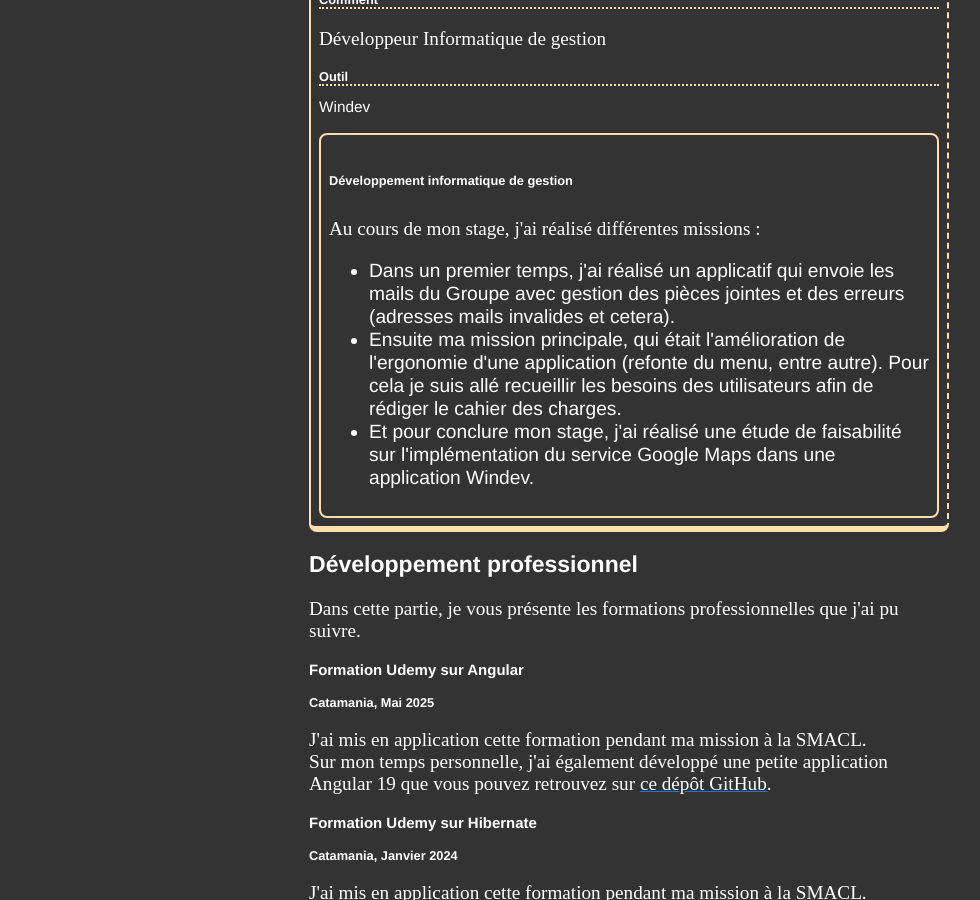
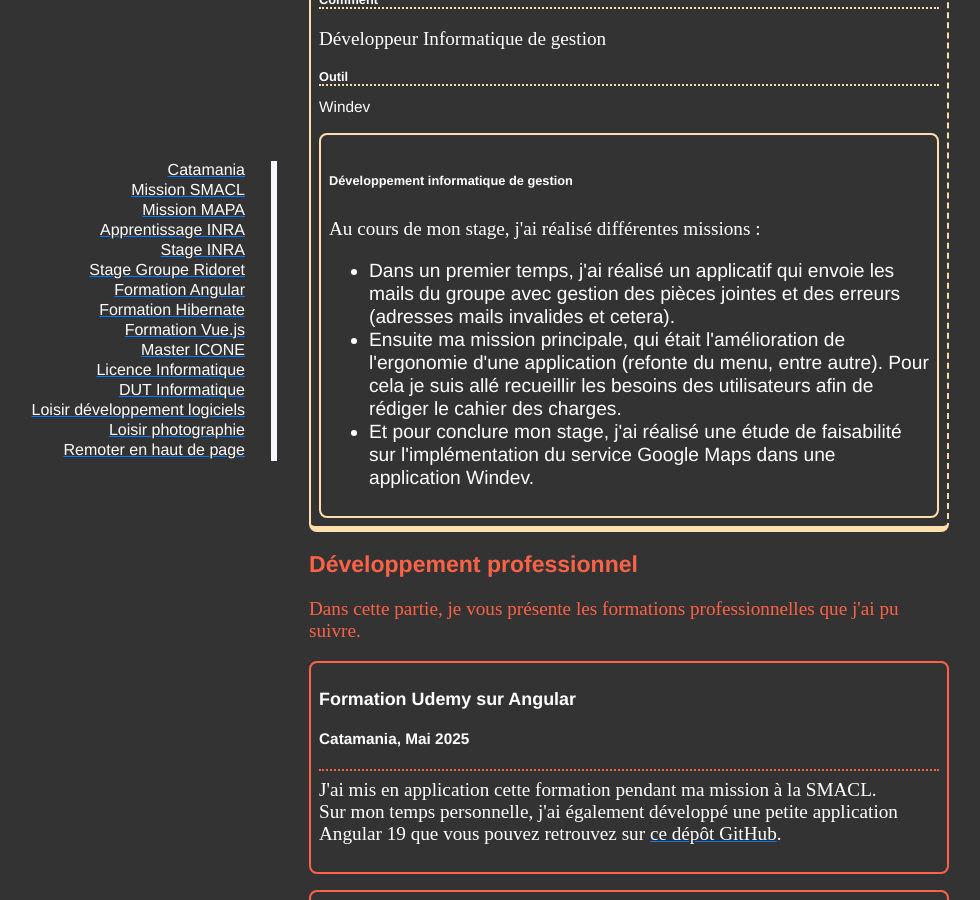
Before and after one commit to cthubert-fr/cthubert-fr.github.io, a Jekyll site: the page built from docs/cv.md, in a window 1280 px wide and 900 px high, scrolled down 6943 px. Shown: the whole window, without its empty margins (11-991 px from the left). Built offline with Jekyll 4.4.1, drawn with Linux system fonts in a browser that asks for light colours; some of the changed text lies outside the part shown.

Commit message:
Mise en page : CV + Fix HTML

```diff
--- a/docs/assets/css/style.css
+++ b/docs/assets/css/style.css
@@ -79,6 +79,22 @@ footer {
    ** Début style Curriculum Vitae                                      **
    *********************************************************************** */
 
+#toc ul {
+    position: fixed;
+    list-style: none;
+    padding: 0;
+    margin: 0;
+    width: 18%;
+    margin-left: 2%;
+    padding-right: 2%;
+    text-align: right;
+    border-right: 6px solid #F8F8FF;
+}
+
+#toc ul li {
+    padding-bottom: 2px;
+}
+
 #cv {
     text-align: left;
     font-size: 0.8em;
@@ -135,15 +151,68 @@ footer {
     padding: 8px;
 }
 
+#cv article .pro-form {
+    border: 2px solid #FF6347;
+    border-radius: 8px;
+    margin-top: 16px;
+    padding: 8px;
+}
+
+#cv article .university {
+    border: 2px solid #7B68EE;
+    border-radius: 8px;
+    margin-top: 16px;
+    padding: 8px;
+}
+
+#cv article .hobby {
+    border: 2px solid #6495ED;
+    border-radius: 8px;
+    margin-top: 16px;
+    padding: 8px;
+}
+
+#cv article .pro-form p {
+    border-top: 2px dotted #FF6347;
+    padding-top: 8px;
+}
+
+#cv article .university p {
+    border-top: 2px dotted #7B68EE;
+    padding-top: 8px;
+}
+
+#cv article .hobby p {
+    border-top: 2px dotted #6495ED;
+    padding-top: 8px;
+}
+
+#cv article .pro-form-text {
+    color: #FF6347;
+}
+
+#cv article .university-text {
+    color: #7B68EE;
+}
+
+#cv article .hobby-text {
+    color: #6495ED;
+}
+
 #cv article .catamania h3,
 #cv article .apprenticeship h3,
-#cv article .trainee h3 {
+#cv article .trainee h3,
+#cv article .pro-form h3,
+#cv article .university h3,
+#cv article .hobby h3 {
 	font-size: 1.4em;
 }
 
 #cv article .catamania h4,
 #cv article .apprenticeship h4,
-#cv article .trainee h4 {
+#cv article .trainee h4,
+#cv article .pro-form h4,
+#cv article .university h4 {
 	font-size: 1.2em;
 }
 
@@ -195,13 +264,15 @@ footer {
 
 #cv article .catamania .sub-xp .resume-xp .tools li,
 #cv article .apprenticeship .sub-xp .resume-xp .tools li,
-#cv article .trainee .sub-xp .resume-xp .tools li {
+#cv article .trainee .sub-xp .resume-xp .tools li,
+.gamebuino-projects li {
     font-size: 0.8em;
 }
 
 #cv article .catamania .sub-xp .resume-xp .tools,
 #cv article .apprenticeship .sub-xp .resume-xp .tools,
-#cv article .trainee .sub-xp .resume-xp .tools {
+#cv article .trainee .sub-xp .resume-xp .tools,
+.gamebuino-projects {
     /* Retirer les puces par défaut et les marges */
     list-style: none;
     padding: 0;
@@ -217,7 +288,8 @@ footer {
 /* Ajouter l'astérisque après chaque élément */
 #cv article .catamania .sub-xp .resume-xp .tools li::after,
 #cv article .apprenticeship .sub-xp .resume-xp .tools li::after,
-#cv article .trainee .sub-xp .resume-xp .tools li::after {
+#cv article .trainee .sub-xp .resume-xp .tools li::after,
+.gamebuino-projects li::after {
     content: "¤";
     margin-left: 0.5rem; /* Espace avant l'astérisque */
 }
@@ -225,7 +297,8 @@ footer {
 /* Retirer l'astérisque du tout dernier élément de la liste */
 #cv article .catamania .sub-xp .resume-xp .tools li:last-child::after,
 #cv article .apprenticeship .sub-xp .resume-xp .tools li:last-child::after,
-#cv article .trainee .sub-xp .resume-xp .tools li:last-child::after {
+#cv article .trainee .sub-xp .resume-xp .tools li:last-child::after,
+.gamebuino-projects li:last-child::after {
     content: "";
 }
 
--- a/docs/cv.md
+++ b/docs/cv.md
@@ -2,6 +2,26 @@
 layout: index
 permalink: /cv
 ---
+
+<nav id="toc" >
+    <ul>
+        <li><a href="#catamania-xp" >Catamania</a></li>
+        <li><a href="#smacl-xp" >Mission SMACL</a></li>
+        <li><a href="#mapa-xp" >Mission MAPA</a></li>
+        <li><a href="#apprenticeship-xp" >Apprentissage INRA</a></li>
+        <li><a href="#trainee-inra-xp" >Stage INRA</a></li>
+        <li><a href="#trainee-ridinfo-xp" >Stage Groupe Ridoret</a></li>
+        <li><a href="#pro-form-angular-2025" >Formation Angular</a></li>
+        <li><a href="#pro-form-hibernate-2024" >Formation Hibernate</a></li>
+        <li><a href="#pro-form-vuejs-2022" >Formation Vue.js</a></li>
+        <li><a href="#master-icone" >Master ICONE</a></li>
+        <li><a href="#licence-informatique" >Licence Informatique</a></li>
+        <li><a href="#dut-informatique" >DUT Informatique</a></li>
+        <li><a href="#hobby-dev" >Loisir développement logiciels</a></li>
+        <li><a href="#hobby-photography" >Loisir photographie</a></li>
+        <li><a href="#" >Remoter en haut de page</a></li>
+    </ul>
+</nav>
 
 <section id="cv" >
 	<article id="intro" >
@@ -22,10 +42,10 @@ permalink: /cv
 	</article>
 	<article>
 		<h2>Expériences</h2>
-		<div class="catamania" >
+		<div class="catamania" id="catamania-xp" >
 			<h3>CDI - Analyste Développeur</h3>
 			<h4>Catamania, Depuis octobre 2016</h4>
-			<div class="sub-xp" >
+			<div class="sub-xp" id="smacl-xp" >
 				<h5>En mission à la SMACL (Niort, Deux-Sèvres)</h5>
 				<div class="resume-xp" >
 					<h6>Qui</h6>
@@ -70,17 +90,17 @@ permalink: /cv
 					</p>
 					<p>
 						Parmis le contenu, on retrouve :
-						<ul>
-							<li>La configuration de son environnement de travail (IDE, projets, etc).</li>
-							<li>Des astuces divers et variés (métiers ou IT).</li>
-							<li>Etc</li>
-						</ul>
 					</p>
+                    <ul>
+                        <li>La configuration de son environnement de travail (IDE, projets, etc).</li>
+                        <li>Des astuces divers et variés (métiers ou IT).</li>
+                        <li>Etc</li>
+                    </ul>
 				</div>
 				<div class="project" >
 					<h6>Création de endpoints à destination d'un batch</h6>
 					<p>
-						J'ai développé plusieurs endpoint pour extraire des données de la base de données et exposé des données consolidées pour un traitement de masse (batch).<br/>
+						J'ai développé plusieurs endpoint pour extraire des données de la base de données et exposer des données consolidées pour un traitement de masse (batch).<br/>
 						Ce batch a pour objectif de faire une rapport comptable.
 					</p>
 					<p>
@@ -125,7 +145,7 @@ permalink: /cv
 					</p>
 				</div>
 			</div>
-			<div class="sub-xp" >
+			<div class="sub-xp" id="mapa-xp" >
 				<h5>En mission à la MAPA (Saint-Jean-d'Angély, Charente-Maritime)</h5>
 				<div class="resume-xp" >
 					<h6>Qui</h6>
@@ -224,7 +244,7 @@ permalink: /cv
 				</div>
 			</div>
         </div>
-        <div class="apprenticeship" >
+        <div class="apprenticeship" id="apprenticeship-xp" >
             <h3>Apprentissage - Analyste Développeur, Chef de projet</h3>
             <h4>INRA, De septembre 2014 à août 2016</h4>
 			<div class="sub-xp" >
@@ -298,7 +318,7 @@ permalink: /cv
 				</div>
 			</div>
         </div>
-        <div class="trainee" >
+        <div class="trainee" id="trainee-inra-xp" >
             <h3>Stagiare - Analyste Développeur</h3>
             <h4>INRA, De mars à juillet 2014</h4>
 			<div class="sub-xp" >
@@ -330,15 +350,15 @@ permalink: /cv
 					<h6>Développement modules pour application Web</h6>
 					<p>
 						Au cours de mon stage, j'ai pu développer les deux modules suivants, qui s'intègre à l'application Web "Dexter" (pour Données Expérimentales de Terrain) :
-						<ul>
-							<li>un éditeur de formule,</li>
-							<li>et un calendrier des interventions.</li>
-						</ul>
 					</p>
+                    <ul>
+                        <li>un éditeur de formule,</li>
+                        <li>et un calendrier des interventions.</li>
+                    </ul>
 				</div>
 			</div>
         </div>
-        <div class="trainee" >
+        <div class="trainee" id="trainee-ridinfo-xp" >
             <h3>Stagiare - Analyste Développeur</h3>
             <h4>Ridinfo - Groupe Ridoret, De avril à juin 2013</h4>
 			<div class="sub-xp" >
@@ -365,22 +385,22 @@ permalink: /cv
 					<h6>Développement informatique de gestion</h6>
 					<p>
 						Au cours de mon stage, j'ai réalisé différentes missions :
-						<ul>
-							<li>Dans un premier temps, j'ai réalisé un applicatif qui envoie les mails du Groupe avec gestion des pièces jointes et des erreurs (adresses mails invalides et cetera).</li>
-							<li>Ensuite ma mission principale, qui était l'amélioration de l'ergonomie d'une application (refonte du menu, entre autre). Pour cela je suis allé recueillir les besoins des utilisateurs afin de rédiger le cahier des charges.</li>
-							<li>Et pour conclure mon stage, j'ai réalisé une étude de faisabilité sur l'implémentation du service Google Maps dans une application Windev.</li>
-						</ul>
 					</p>
+                    <ul>
+                        <li>Dans un premier temps, j'ai réalisé un applicatif qui envoie les mails du groupe avec gestion des pièces jointes et des erreurs (adresses mails invalides et cetera).</li>
+                        <li>Ensuite ma mission principale, qui était l'amélioration de l'ergonomie d'une application (refonte du menu, entre autre). Pour cela je suis allé recueillir les besoins des utilisateurs afin de rédiger le cahier des charges.</li>
+                        <li>Et pour conclure mon stage, j'ai réalisé une étude de faisabilité sur l'implémentation du service Google Maps dans une application Windev.</li>
+                    </ul>
 				</div>
 			</div>
 		</div>
 	</article>
 	<article>
-		<h2>Développement professionnel</h2>
-		<p>
+		<h2 class="pro-form-text" >Développement professionnel</h2>
+		<p class="pro-form-text" >
 			Dans cette partie, je vous présente les formations professionnelles que j'ai pu suivre.
 		</p>
-		<div class="pro-form" >
+		<div class="pro-form" id="pro-form-angular-2025" >
 			<h3>Formation Udemy sur Angular</h3>
 			<h4>Catamania, Mai 2025</h4>
 			<p>
@@ -388,28 +408,28 @@ permalink: /cv
 				Sur mon temps personnelle, j'ai également développé une petite application Angular 19 que vous pouvez retrouvez sur <a href="https://github.com/js-playground-of-css/ng-playground-app/" >ce dépôt GitHub</a>.
 			</p>
 		</div>
-		<div class="pro-form" >
+		<div class="pro-form" id="pro-form-hibernate-2024" >
 			<h3>Formation Udemy sur Hibernate</h3>
 			<h4>Catamania, Janvier 2024</h4>
 			<p>
 				J'ai mis en application cette formation pendant ma mission à la SMACL.
 			</p>
 		</div>
-		<div class="pro-form" >
+		<div class="pro-form" id="pro-form-vuejs-2022" >
 			<h3>Formation de groupe à Vue.js</h3>
 			<h4>Catamania, via un formateur professionnel, Mars 2022</h4>
 			<p>
 				J'ai pu mettre en oeuvre les connaissances acquises lors de cette formation au cours de deux projets, pendant ma mission à la MAPA.
-				<ul>
-					<li>Développement d'un utilitaire pour faciliter le développement dans le cadre d'un projet santé.</li>
-					<li>Développement d'une application front dans le cadre d'un projet de gestion des sinistres automobile.</li>
-				</ul>
 			</p>
+            <ul>
+                <li>Développement d'un utilitaire pour faciliter le développement dans le cadre d'un projet santé.</li>
+                <li>Développement d'une application front dans le cadre d'un projet de gestion des sinistres automobile.</li>
+            </ul>
 		</div>
 	</article>
 	<article>
-		<h2>Cursus</h2>
-		<div class="form" >
+		<h2 class="university-text" >Cursus</h2>
+		<div class="university" id="master-icone" >
 			<h3>Master Informatique : ICONE</h3>
 			<h4>Université de La Rochelle, 2016</h4>
 			<p>
@@ -418,14 +438,14 @@ permalink: /cv
 				En apprentissage pendant les deux du Master
 			</p>
 		</div>
-		<div class="form" >
+		<div class="university" id="licence-informatique" >
 			<h3>Licence Informatique</h3>
 			<h4>Université de La Rochelle, 2014</h4>
 			<p>
 				Formation à l'architecture client / serveur et à la sécurité des réseaux
 			</p>
 		</div>
-		<div class="form" >
+		<div class="university" id="dut-informatique" >
 			<h3>DUT Informatique</h3>
 			<h4>IUT de La Rochelle, 2013</h4>
 			<p>
@@ -436,8 +456,8 @@ permalink: /cv
 		</div>
 	</article>
 	<article>
-		<h2>Centres d'intérêt</h2>
-		<div class="hobby" >
+		<h2 class="hobby-text" >Centres d'intérêt</h2>
+		<div class="hobby" id="hobby-dev" >
 			<h3>Développement logiciels</h3>
 			<p>
 				Le développement logiciels est une grande source d'inspiration pour moi.<br />
@@ -447,10 +467,10 @@ permalink: /cv
             <ul>
                 <li>
                     Certains des projets autour de Gamebuino :
-                    <ul>
-                        <li>Rubik's cube (jeu vidéo),</li>
-                        <li>Puissance 4 (jeu vidéo),</li>
-                        <li>Introduction au développement de jeu de plateformes (atelier),</li>
+                    <ul class="gamebuino-projects" >
+                        <li>Rubik's cube (jeu vidéo)</li>
+                        <li>Puissance 4 (jeu vidéo)</li>
+                        <li>Introduction au développement de jeu de plateformes (atelier)</li>
                         <li>Etc</li>
                     </ul>
                 </li>
@@ -458,7 +478,7 @@ permalink: /cv
                 <li>Je vous laisse retourner le web pour retrouver d'autres projets&nbsp;<span class="smiley" >&#x1F609;</span></li>
             </ul>
 		</div>
-		<div class="hobby" >
+		<div class="hobby" id="hobby-photography" >
 			<h3>Photographie</h3>
 			<p>
 				J'aime énormément prendre des photos, surtout de mon animal de compagnie mais aussi de mes proches.<br />
```
